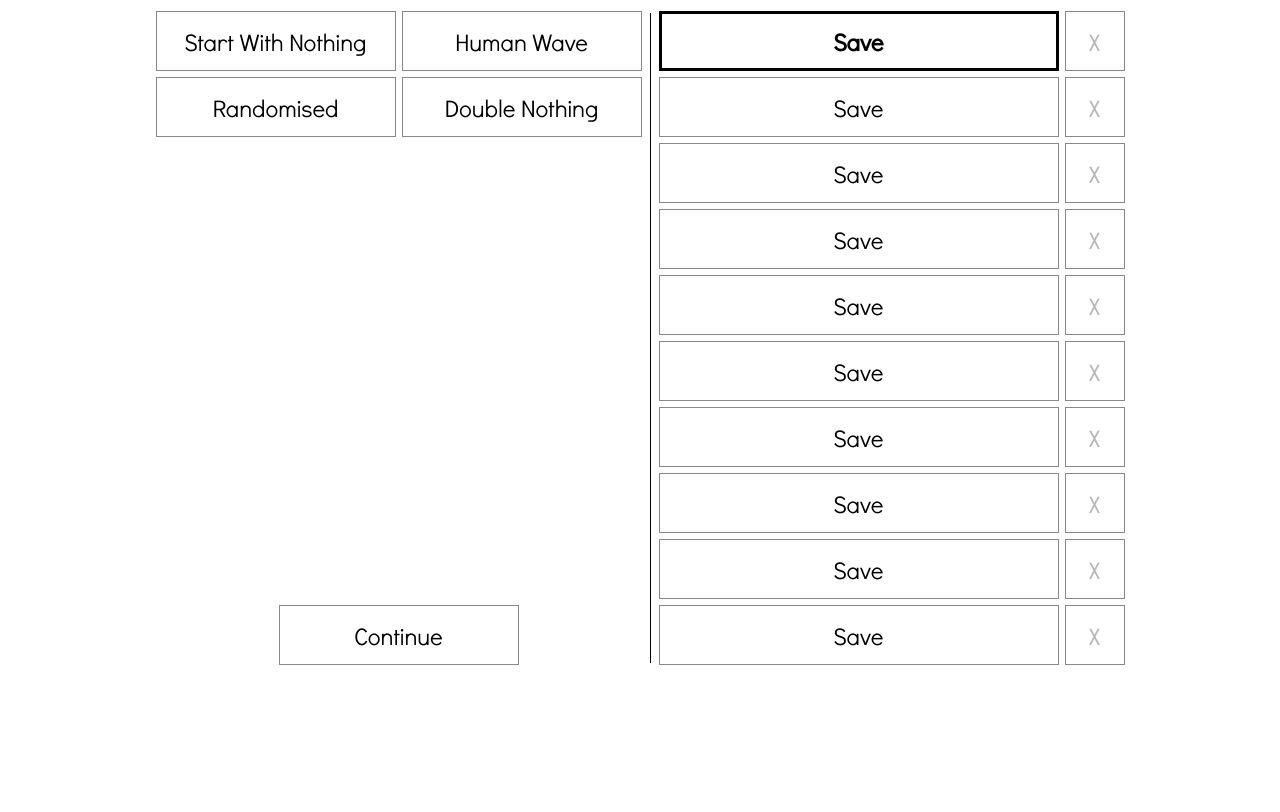
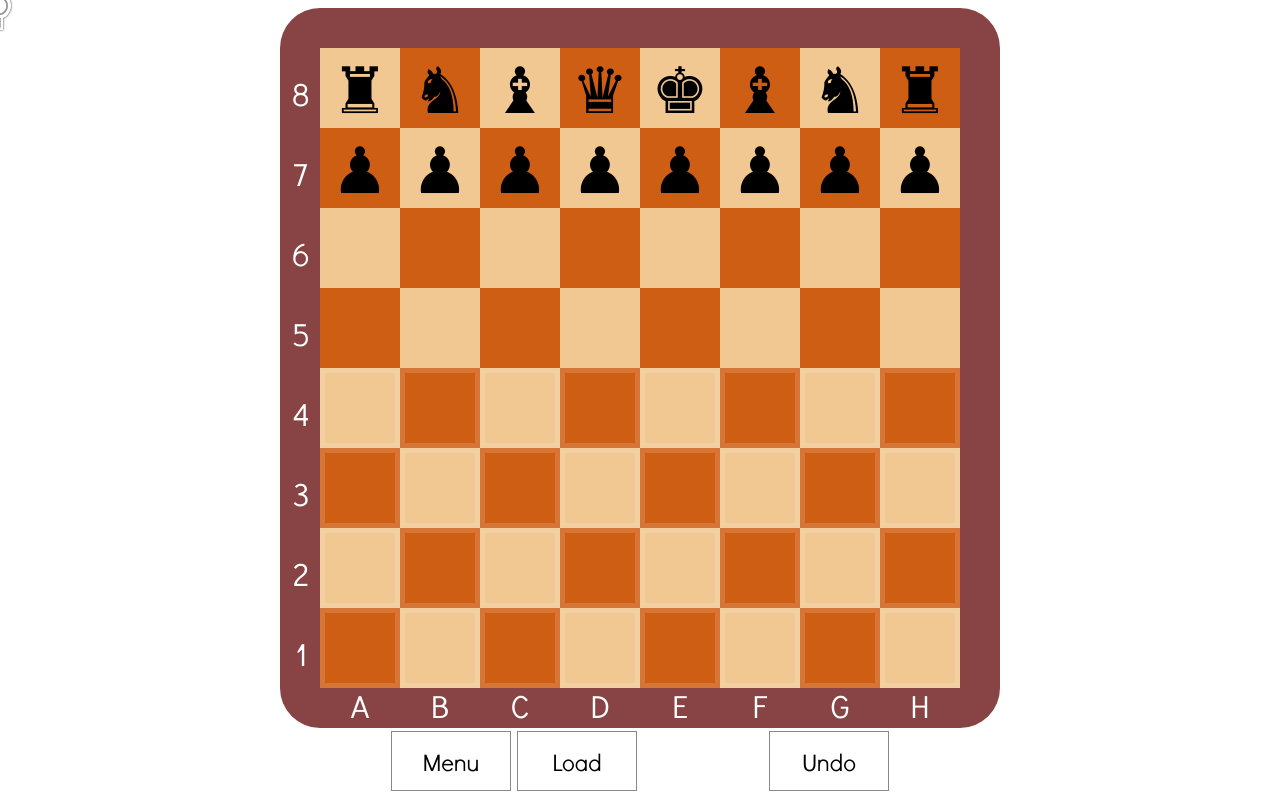
Before and after one commit to baturinsky/wswn, a Preact app: page / in a window 1280 px wide. Built offline with nearby package versions, Linux system fonts and the light colour scheme.

Commit message:
UI tweaks, auto save, move possibility check

```diff
--- a/public/main.css
+++ b/public/main.css
@@ -14,7 +14,9 @@ body, button{
   flex-direction: row;
 }
 
-.bag{
+.game{
+  display:flex;
+  flex-direction: column;
 }
 
 div{
@@ -59,22 +61,24 @@ button:disabled{
 
 .board{
   user-select: none;
+  margin: auto;
 }
 
 .board-grid{
   display: grid;
   background: #844;
+  max-width: 660px;
 }
 
-.board-grid > div{
+.board-cell{
   display: flex;
   flex-direction: column;
   align-content: center;
   justify-content: center;
 }
 
-.board-grid > div:hover{
-  border: dotted 1px black;
+.board-cell:hover{
+  border: dashed 1px black;
 }
 
 .odd{
@@ -106,14 +110,9 @@ button:disabled{
   pointer-events: none;
 }
 
-.board-cell-content{
-  position:relative;
-}
-
 .history{
   list-style: inside;
   font-size: 24px;
-  max-width: 660px;
   margin: auto;
   text-align: left;
   padding:5px;
@@ -147,7 +146,7 @@ button:disabled{
 }
 
 .load-button{
-  width:400px !important;
+  width:500px !important;
 }
 
 .vertical-line{
@@ -187,3 +186,23 @@ small{
   border: solid 3px black;
   font-weight: bold;
 }
+
+.board-cell-content{
+  position:relative;
+  pointer-events: none;
+  z-index: 5;
+}
+
+.possible-move{
+  border: solid 5px rgba(255,255,255,0.15)
+}
+
+.board-cell:not(.possible-move){
+  cursor: not-allowed;
+}
+
+.possible-marker{
+  font-size: 14pt;
+  pointer-events: none;
+  color: white;
+}
--- a/src/index.tsx
+++ b/src/index.tsx
@@ -1,4 +1,10 @@
-import { h, render, FunctionalComponent, Component } from "preact";
+import {
+  h,
+  render,
+  FunctionalComponent,
+  Component,
+  createContext
+} from "preact";
 import {
   p4_fen2state,
   p4_jump_to_moveno,
@@ -107,6 +113,7 @@ class Board extends Component<{
   cols: number;
   rows: number;
   position: string[];
+  canDropAt: (number) => boolean;
   animation?: { cell: number; x: number; y: number };
   onMouse: (action: number, ind: number) => void;
   Cell;
@@ -132,6 +139,7 @@ class Board extends Component<{
               col={ind % cols}
               row={Math.floor(ind / cols)}
               code={position[ind]}
+              possibleMove={this.props.canDropAt(ind)}
               onMouse={this.props.onMouse}
               animation={
                 animatedCell != ind ? null : [animation.x, animation.y]
@@ -170,7 +178,7 @@ class Board extends Component<{
   }
 }
 
-const Piece: FunctionalComponent<{ code: string; animation: number[] }> = ({
+const Piece: FunctionalComponent<{ code: string; animation?: number[] }> = ({
   code,
   animation
 }) => {
@@ -182,7 +190,7 @@ const Piece: FunctionalComponent<{ code: string; animation: number[] }> = ({
     <span
       style={
         animation
-          ? `top:${animation[1]}; left:${animation[0]}; z-index:5;`
+          ? `top:${animation[1]}; left:${animation[0]}; z-index:10;`
           : null
       }
       class={"board-cell-content " + (white ? "white" : "black")}
@@ -192,23 +200,33 @@ const Piece: FunctionalComponent<{ code: string; animation: number[] }> = ({
   );
 };
 
-class Cell extends Component<{
+type CellProps = {
   ind: number;
   col: number;
   row: number;
   code: string;
+  possibleMove: boolean;
   animation: number[];
   onMouse: (action: number, ind: number) => void;
-}> {
-  render({ ind, col, row, code, animation, onMouse }) {
+};
+class Cell extends Component<CellProps> {
+  render(p: CellProps) {
     return (
       <div
-        onMouseDown={e => e.button == 0 && onMouse(MDOWN, ind)}
-        onMouseUp={e => e.button == 0 && onMouse(MUP, ind)}
-        onMouseMove={e => onMouse(MMOVE, ind)}
-        class={[col % 2 == row % 2 ? "even" : "odd"].join(" ")}
+        onMouseDown={e => e.button == 0 && p.onMouse(MDOWN, p.ind)}
+        onMouseUp={e => e.button == 0 && p.onMouse(MUP, p.ind)}
+        onMouseMove={e => p.onMouse(MMOVE, p.ind)}
+        class={
+          (this.props.col % 2 == p.row % 2 ? "even" : "odd") +
+          " board-cell" +
+          (p.possibleMove ? " possible-move" : "")
+        }
       >
-        {code && <Piece code={code} animation={animation} />}
+        {p.possibleMove ? (
+          <span class="possible-marker"></span>
+        ) : (
+          p.code && <Piece code={p.code} animation={p.animation} />
+        )}
       </div>
     );
   }
@@ -245,10 +263,15 @@ class Menu extends Component<{
                 }
                 onClick={e => this.props.saveAction(SAVE_OR_LOAD, i)}
               >
-                {save[1] ? <small>{save[1].board}</small> : "Save"}
+                {save[1] ? (
+                  <small>{save[1].board + (i == 0 ? " AUTO" : "")}</small>
+                ) : (
+                  "Save"
+                )}
               </button>,
               <button
                 class="x-button"
+                style={i == 0 ? "visibility:hidden" : ""}
                 disabled={!save[1]}
                 onClick={e => this.props.saveAction(REMOVE, i)}
               >
@@ -262,9 +285,7 @@ class Menu extends Component<{
   }
 }
 
-class Game extends Component<
-  {},
-  {
+type GameState = {
   position: string[];
   dragged: string;
   draggedFrom: number;
@@ -278,17 +299,16 @@ class Game extends Component<
   autoPlay: boolean;
   moden: number;
   animation: { cell: number; x: number; y: number };
-  }
-> {
+};
+
+class Game extends Component<{}, GameState> {
   state = {
-    position: null /*[...new Array(64)]
-      .map((_, i) => allCodes[Math.floor(rnd() * 1e9) % 14])
-      .map(v => (v == " " ? null : v))*/,
+    position: null,
     dragged: null,
     over: 0,
     paused: false,
     autoPlay: false,
-    menu: true,
+    menu: false,
     lastSave: 0,
     saves: [],
     history: [],
@@ -296,7 +316,7 @@ class Game extends Component<
     mouseAt: [0, 0],
     animation: null,
     moden: 0
-  };
+  } as GameState;
 
   animation: { cell: number; x: number; y: number; stage: number } = null;
   game: p4state;
@@ -349,6 +369,16 @@ class Game extends Component<
     return this.state.over;
   }
 
+  canDropAt = n => {
+    let placed = this.state.dragged;
+    if (!placed) return false;
+    if (this.state.position[n]) return false;
+    if (placed == "P") return n >= 8 * 4 && n < 8 * 7;
+    if (placed == "p") return n >= 8 && n < 8 * 4;
+    if (placed.toUpperCase() == placed) return n >= 8 * 4;
+    else return n < 8 * 4;
+  };
+
   async aiMove() {
     if (this.over) return;
     let move = this.game.findmove(4);
@@ -373,6 +403,8 @@ class Game extends Component<
 
     if (action == MDOWN) {
       if (this.over) return;
+
+      if (!this.canDropAt(ind)) return;
 
       if (ind == draggedFrom) {
         this.cancelDragging();
@@ -407,6 +439,7 @@ class Game extends Component<
           await this.aiMove();
           this.nextBagPiece();
           this.syncPosition();
+          this.save(0);
           if (!this.currentBagPiece) {
             this.setState({ autoPlay: true });
             this.autoPlay();
@@ -442,7 +475,7 @@ class Game extends Component<
       };
       this.setState({ position, animation: this.animation });
 
-      let interval = setInterval(() => {
+      let interval = setInterval(async () => {
         this.setState({
           animation: {
             cell: this.animation.cell,
@@ -455,6 +488,7 @@ class Game extends Component<
           clearInterval(interval);
           this.setState({ animation: null });
           this.syncPosition();
+          console.log("anim end");
           resolve();
         }
       }, 20);
@@ -516,6 +550,7 @@ class Game extends Component<
   };
 
   toggleMenu = () => {
+    this.syncSaves();
     this.setState(state => ({ menu: !state.menu }));
   };
 
@@ -560,7 +595,7 @@ class Game extends Component<
         start={this.start}
       />
     ) : (
-      <div
+      <div class="game"
         onMouseMove={e => {
           if (
             ((e.target as HTMLElement)
@@ -578,6 +613,7 @@ class Game extends Component<
           rows={8}
           Cell={Cell}
           position={position}
+          canDropAt={this.canDropAt}
           onMouse={this.onMouse}
           animation={animation}
         />
@@ -585,11 +621,11 @@ class Game extends Component<
           class="dragged"
           style={`left:${draggedAt[0]}; top:${draggedAt[1]};`}
         >
-          <Piece code={dragged} animation={animation} />
+          <Piece code={dragged} />
         </div>
         <div>
           <button onClick={this.toggleMenu}>Menu</button>
-          <button onClick={e => this.save()}>Save</button>
+          {/* <button onClick={e => this.save()}>Save</button>*/}
           <button onClick={e => this.load()}>Load</button>
 
           <button
@@ -609,7 +645,11 @@ class Game extends Component<
         <div class="history">
           {history.map((_, i) =>
             i % 3 == 0 ? (
-              <span onMouseDown={e => this.jumpTo(i + 1)}>
+              <span
+                onMouseDown={e => {
+                  if (e.button == 0) this.jumpTo(i + 1);
+                }}
+              >
                 {" " + (i / 3 + 1)}.{history.slice(i, i + 3).join(" ")}
               </span>
             ) : null
--- a/src/p4wn.js
+++ b/src/p4wn.js
@@ -213,6 +213,9 @@ export function p4_prepare(state) {
    */
   var earliness_weight =
     moveno > 50 ? 0 : parseInt(6 * Math.exp(moveno * -0.07));
+
+  earliness_weight = 0;
+
   var king_should_hide = moveno < 12;
   var early = moveno < 5;
   /* find the pieces, kings, and weigh material*/
```
Also changed, not shown: public/bundle.js (+42 -17 lines). Lines whose indentation alone changed are shown as unchanged.
